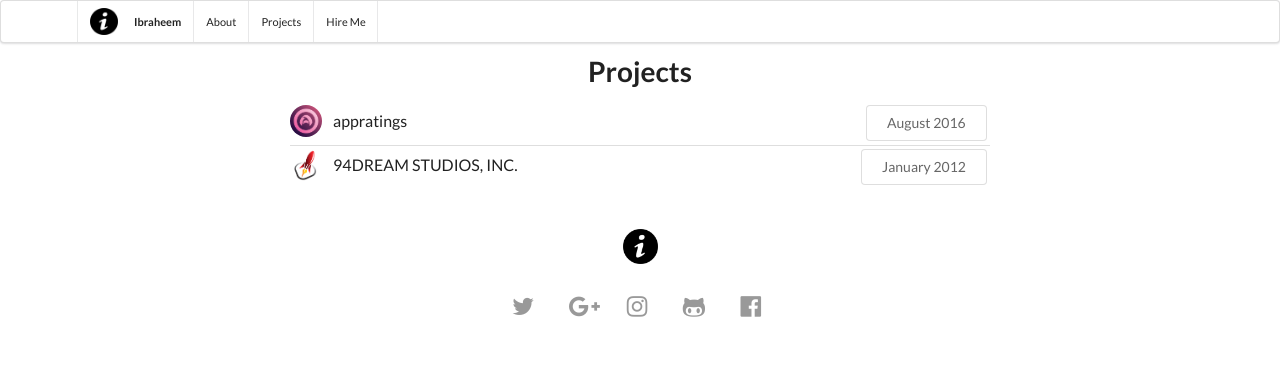
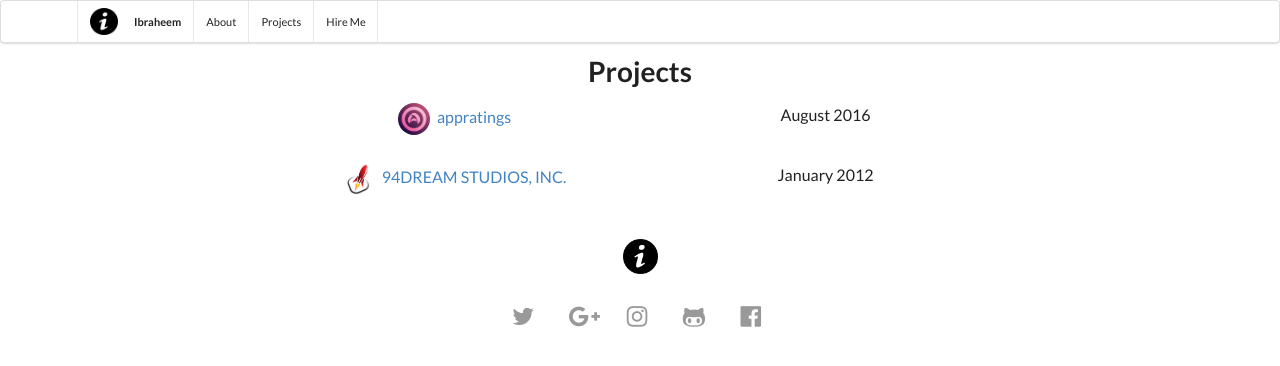
Before and after one commit to ibraheem4/ibraheem4.github.io, a Jekyll site: the page built from _pages/projects.html, in a window 1280 px wide. Shown: the top 366 px of the page. Built offline with Jekyll 4.4.1, drawn with Linux system fonts in a browser that asks for light colours; nearby versions of some CDN libraries; library files that are not in the unit come from our copies.

Commit message:
projects grid

```diff
--- a/_pages/projects.html
+++ b/_pages/projects.html
@@ -4,37 +4,23 @@
 permalink: /projects/
 ---
 <h1 class="ui center aligned header">Projects</h1>
-<div class="ui middle aligned divided list">
-  <div class="item">
+<div class="ui two column stackable relaxed grid">
+  <div class="center aligned column">
     <img class="ui avatar image" src="{{ site.baseurl }}assets/ico/projects/appratings.png">
-    <div class="content">
+    <a href="http://www.appratings.com">
       appratings
-    </div>
-    <div class="right floated content">
-      <div class="ui animated fade button basic" tabindex="0">
-        <div class="visible content">August 2016</div>
-        <div class="hidden content">
-          <a href="http://www.appratings.com">
-            appratings.com
-          </a>
-        </div>
-      </div>
-    </div>
+    </a>
   </div>
-  <div class="item">
+  <div class="center aligned column">
+    August 2016
+  </div>
+  <div class="center aligned column">
     <img class="ui avatar image" src="{{ site.baseurl }}assets/ico/projects/94DREAM.png">
-    <div class="content">
+    <a href="http://www.94dream.com">
       94DREAM STUDIOS, INC.
-    </div>
-    <div class="right floated content">
-      <div class="ui animated fade button basic" tabindex="0">
-        <div class="visible content">January 2012</div>
-        <div class="hidden content">
-          <a href="http://www.94dream.com">
-            94dream.com
-          </a>
-        </div>
-      </div>
-    </div>
+    </a>
+  </div>
+  <div class="center aligned column">
+    January 2012
   </div>
 </div>
```
